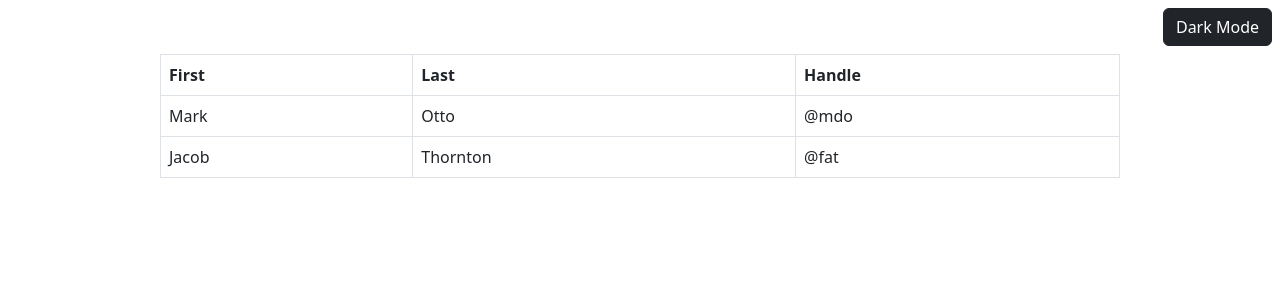
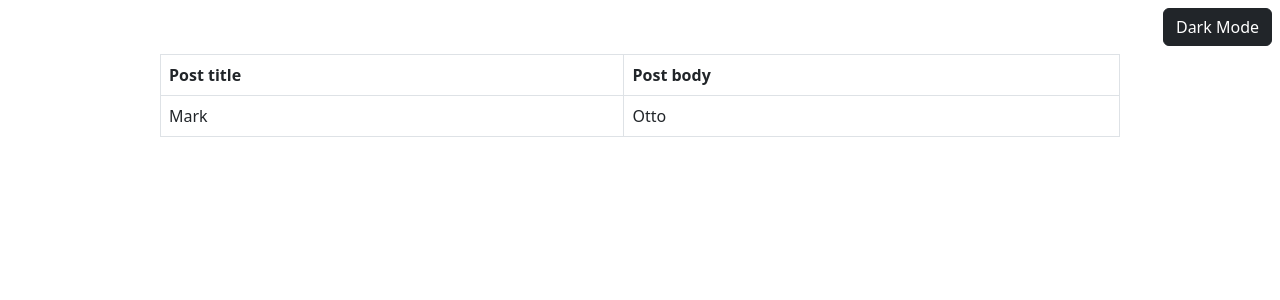
Before and after one commit to Mohamed-Nasr7/posts-darkmode, a React (Create React App) app: page / in a window 1280 px wide. Shown: the top 300 px of the page. Built offline with nearby package versions, Linux system fonts and the light colour scheme; no server answers.

Commit message:
Remove the third th element and wrap the tr element around curley braces

```diff
--- a/src/components/Posts.tsx
+++ b/src/components/Posts.tsx
@@ -16,6 +16,7 @@ const Posts = () => {
         if (!response.ok) throw new Error();
         const data = await response.json();
         setPosts(data);
+        console.log(data);
       } catch {
         setError('An error occured!! please try again.');
       } finally {
@@ -29,22 +30,17 @@ const Posts = () => {
     <table className='table table-hover table-bordered w-75 m-auto'>
       <thead>
         <tr>
-          <th scope='col'>First</th>
-          <th scope='col'>Last</th>
-          <th scope='col'>Handle</th>
+          <th scope='col'>Post title</th>
+          <th scope='col'>Post body</th>
         </tr>
       </thead>
       <tbody>
-        <tr>
-          <td>Mark</td>
-          <td>Otto</td>
-          <td>@mdo</td>
-        </tr>
-        <tr>
-          <td>Jacob</td>
-          <td>Thornton</td>
-          <td>@fat</td>
-        </tr>
+        {
+          <tr>
+            <td>Mark</td>
+            <td>Otto</td>
+          </tr>
+        }
       </tbody>
     </table>
   );
```
